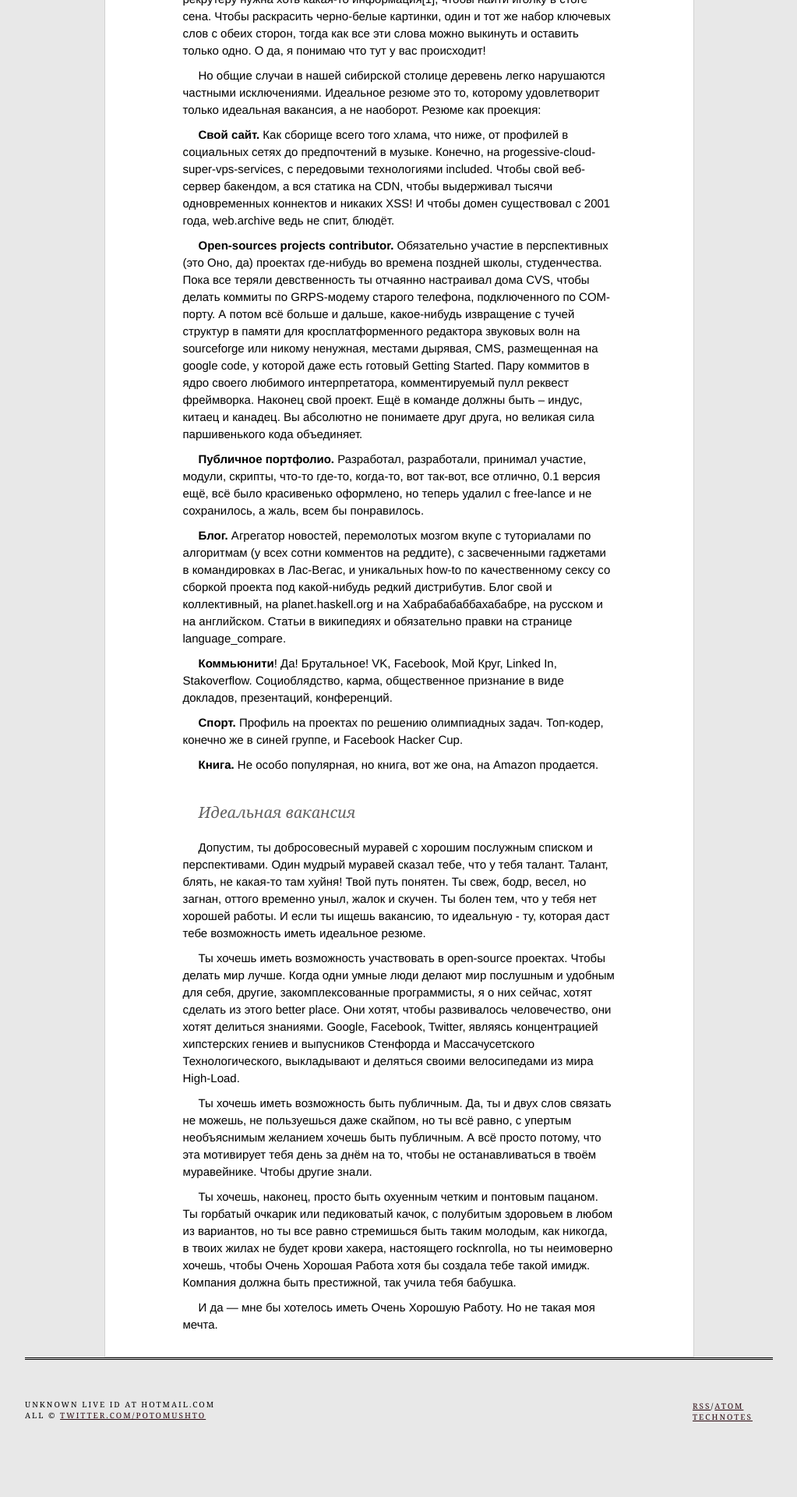
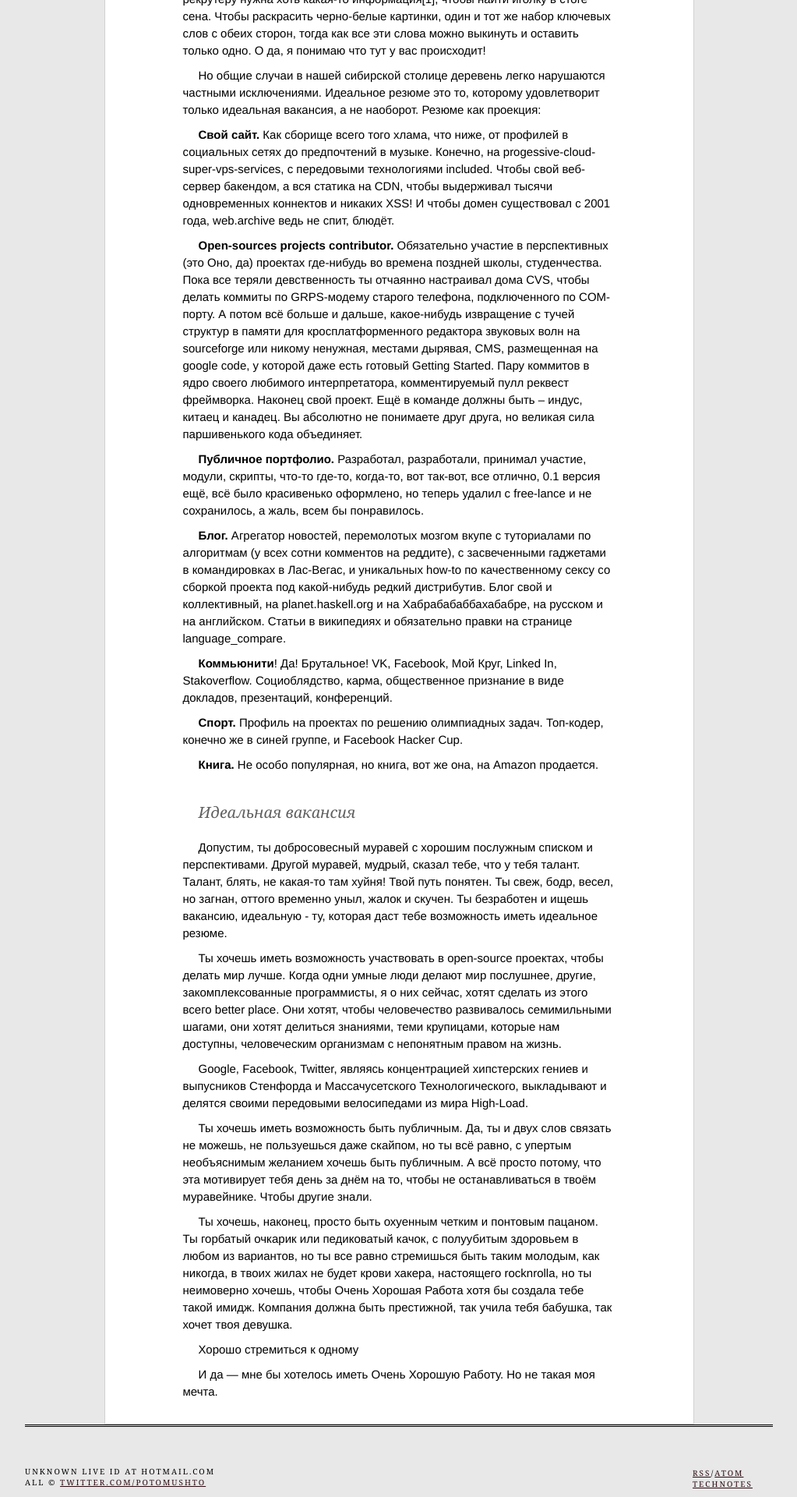
Before and after one commit to ptmt/ptmt.github.com, a Jekyll site: the page built from _posts/2012-03-2-ideal-cv.md, in a window 1280 px wide. Shown: the part 878-2798 px from the top of the page at 78% size, without its empty margins (128-1151 px from the left). Built offline with Jekyll 4.4.1, drawn with Linux system fonts in a browser that asks for light colours; Markdown is read by kramdown in place of the engine named in the settings; before the commit the page ends 2712 px from its top, so only the background shows below that.

Commit message:
new post

```diff
--- a/_posts/2012-03-2-ideal-cv.md
+++ b/_posts/2012-03-2-ideal-cv.md
@@ -35,12 +35,16 @@ title:  Не мечтай о хорошей работе
 
 ## Идеальная вакансия ##
 
-Допустим, ты добросовесный муравей с хорошим послужным списком и перспективами. Один мудрый муравей сказал тебе, что у тебя талант. Талант, блять, не какая-то там хуйня! Твой путь понятен. Ты свеж, бодр, весел, но загнан, оттого временно уныл, жалок и скучен. Ты болен тем, что у тебя нет хорошей работы. И если ты ищешь вакансию, то идеальную - ту, которая даст тебе возможность иметь идеальное резюме.
+Допустим, ты добросовесный муравей с хорошим послужным списком и перспективами. Другой муравей, мудрый, сказал тебе, что у тебя талант. Талант, блять, не какая-то там хуйня! Твой путь понятен. Ты свеж, бодр, весел, но загнан, оттого временно уныл, жалок и скучен. Ты безработен и ищешь вакансию, идеальную - ту, которая даст тебе возможность иметь идеальное резюме.
 
-Ты хочешь иметь возможность участвовать в open-source проектах. Чтобы делать мир лучше. Когда одни умные люди делают мир послушным и удобным для себя, другие, закомплексованные программисты, я о них сейчас, хотят сделать из этого better place. Они хотят, чтобы развивалось человечество, они хотят делиться знаниями. Google, Facebook, Twitter, являясь концентрацией хипстерских гениев и выпусников Стенфорда и Массачусетского Технологического, выкладывают и деляться своими велосипедами из мира High-Load.
+Ты хочешь иметь возможность участвовать в open-source проектах, чтобы делать мир лучше. Когда одни умные люди делают мир послушнее, другие, закомплексованные программисты, я о них сейчас, хотят сделать из этого всего better place. Они хотят, чтобы человечество развивалось семимильными шагами, они хотят делиться знаниями, теми крупицами, которые нам доступны, человеческим организмам с непонятным правом на жизнь.
+
+Google, Facebook, Twitter, являясь концентрацией хипстерских гениев и выпусников Стенфорда и Массачусетского Технологического, выкладывают и делятся своими передовыми велосипедами из мира High-Load.
 
 Ты хочешь иметь возможность быть публичным. Да, ты и двух слов связать не можешь, не пользуешься даже скайпом, но ты всё равно, с упертым необъяснимым желанием хочешь быть публичным. А всё просто потому, что эта мотивирует тебя день за днём на то, чтобы не останавливаться в твоём муравейнике. Чтобы другие знали.
 
-Ты хочешь, наконец, просто быть охуенным четким и понтовым пацаном. Ты горбатый очкарик или педиковатый качок, с полубитым здоровьем в любом из вариантов, но ты все равно стремишься быть таким молодым, как никогда, в твоих жилах  не будет крови хакера, настоящего rocknrolla, но ты неимоверно хочешь, чтобы Очень Хорошая Работа хотя бы создала тебе такой имидж. Компания должна быть престижной, так учила тебя бабушка.
+Ты хочешь, наконец, просто быть охуенным четким и понтовым пацаном. Ты горбатый очкарик или педиковатый качок, с полуубитым здоровьем в любом из вариантов, но ты все равно стремишься быть таким молодым, как никогда, в твоих жилах  не будет крови хакера, настоящего rocknrolla, но ты неимоверно хочешь, чтобы Очень Хорошая Работа хотя бы создала тебе такой имидж. Компания должна быть престижной, так учила тебя бабушка, так хочет твоя девушка.
+
+Хорошо стремиться к одному
 
 И да — мне бы хотелось иметь Очень Хорошую Работу. Но не такая моя мечта.
--- a/css/style.css
+++ b/css/style.css
@@ -21,7 +21,7 @@ section {float:left;width:100%;border-bottom:3px double #dad2d2;padding:0px 0px
 section label {	display:block;	font-weight:bold;}
 .screen-reader-text {	display:none;}
 section h1 {margin-bottom:6px;}
-strong {font-weight: 700;}
+strong {font-weight: 700; !important}
 section ul {margin:0px;	padding:0px;list-style:none;border-top:1px solid #dad2d2;}
 section li {margin:0px;padding:0px;list-style:none;float:left;width:100%;border-bottom:1px solid #dad2d2;}
 section li a:link, section li a:visited {font-family:Georgia, "Times New Roman", Times, serif;font-size:0.714em;letter-spacing:.2em;line-height:normal;text-transform:uppercase;text-decoration:none;padding:3px 0px;float:left;width:100%;}
```
